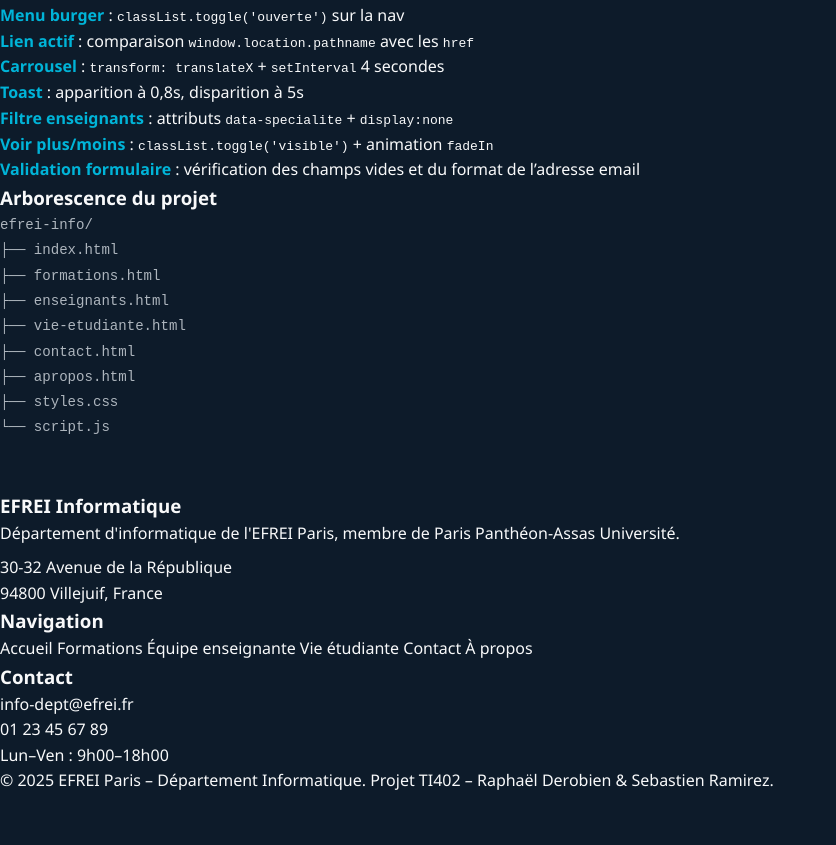
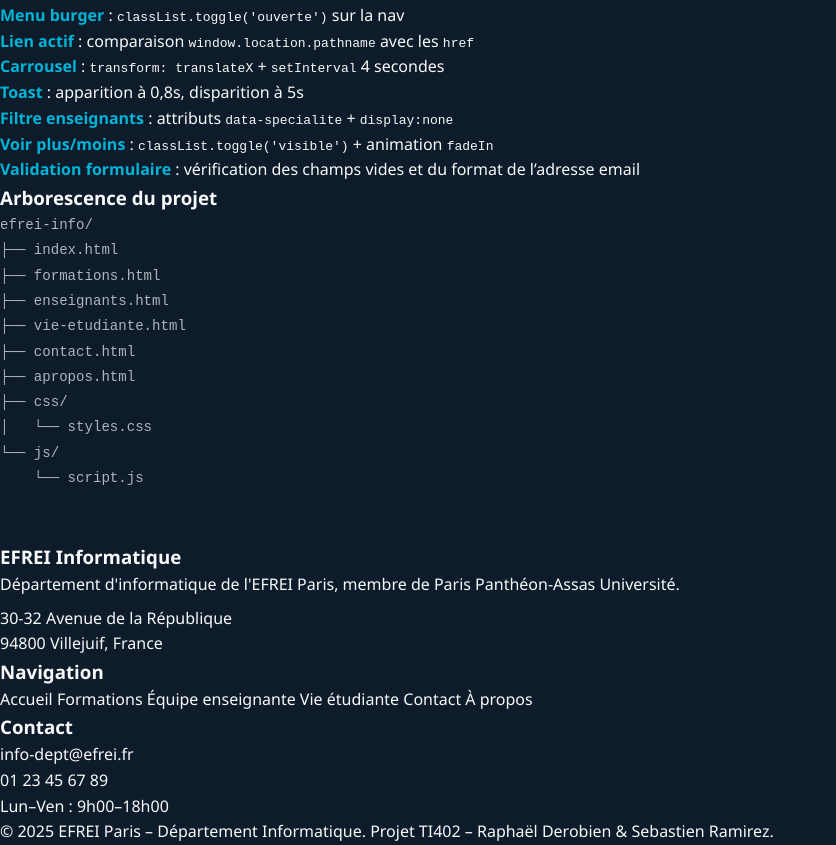
Before and after one commit to Sebastienrmz/projet-web1, a plain HTML site: page apropos.html in a window 1280 px wide. Shown: the part 917-1762 px from the top of the page, without its empty margins (0-836 px from the left). Before the commit the page ends 1711 px from the top, so only its background shows below. Drawn offline with Linux system fonts and the light colour scheme.

Commit message:
Adapter les pages au rangement CSS et JavaScript

```diff
--- a/apropos.html
+++ b/apropos.html
@@ -4,7 +4,7 @@
     <meta charset="UTF-8">
     <meta name="viewport" content="width=device-width, initial-scale=1.0">
     <title>À propos – Département Informatique EFREI</title>
-    <link rel="stylesheet" href="styles.css">
+    <link rel="stylesheet" href="css/styles.css">
 </head>
 <body>
 
@@ -108,8 +108,10 @@
 ├── vie-etudiante.html
 ├── contact.html
 ├── apropos.html
-├── styles.css
-└── script.js
+├── css/
+│   └── styles.css
+└── js/
+    └── script.js
 
                 </pre>
             </div>
@@ -145,6 +147,6 @@
         </div>
     </footer>
 
-    <script src="script.js" defer></script>
+    <script src="js/script.js" defer></script>
 </body>
 </html>
```
Also changed, not shown: contact.html (+2 -2 lines), enseignants.html (+2 -2 lines), formations.html (+2 -2 lines), index.html (+2 -2 lines), vie-etudiante.html (+2 -2 lines), 1 other file.
